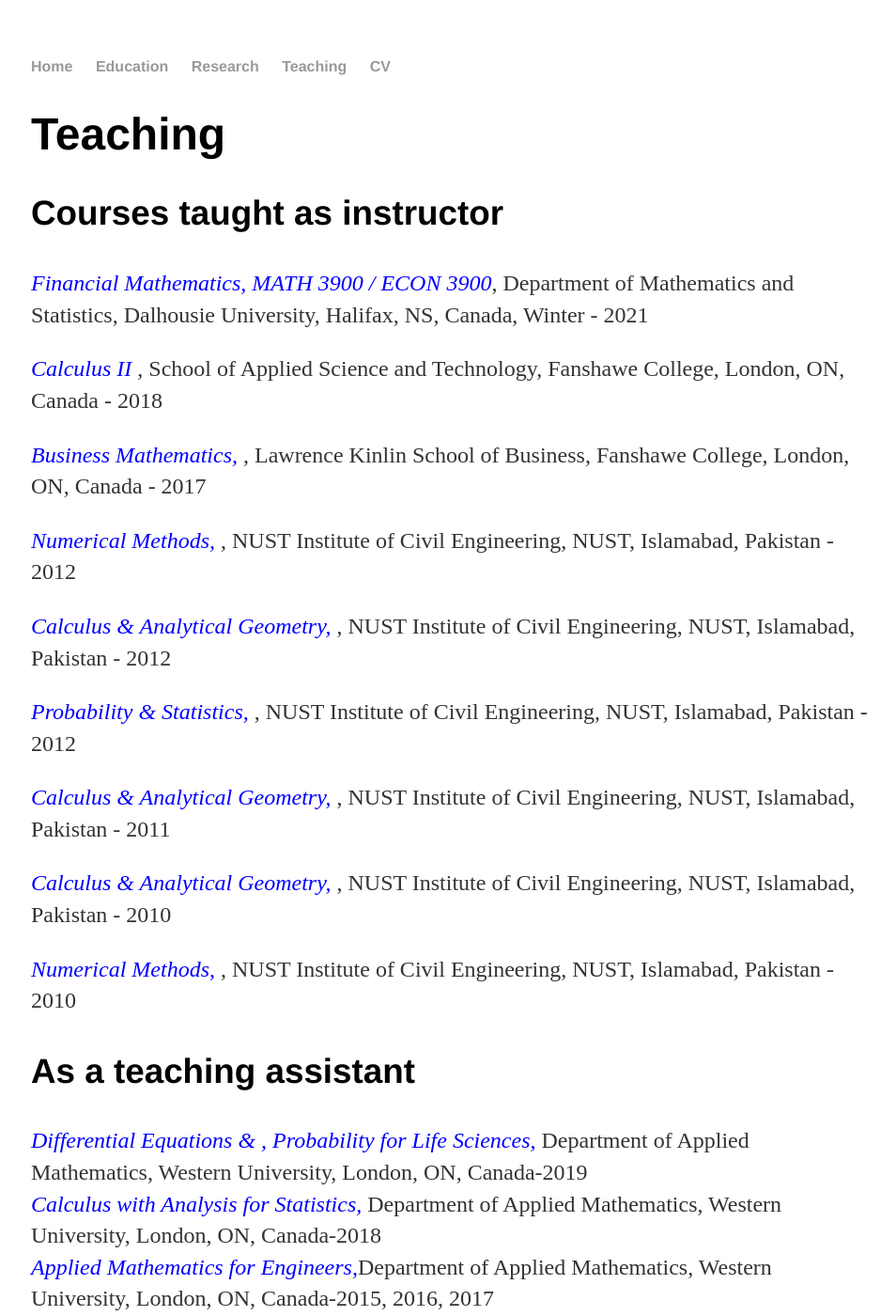
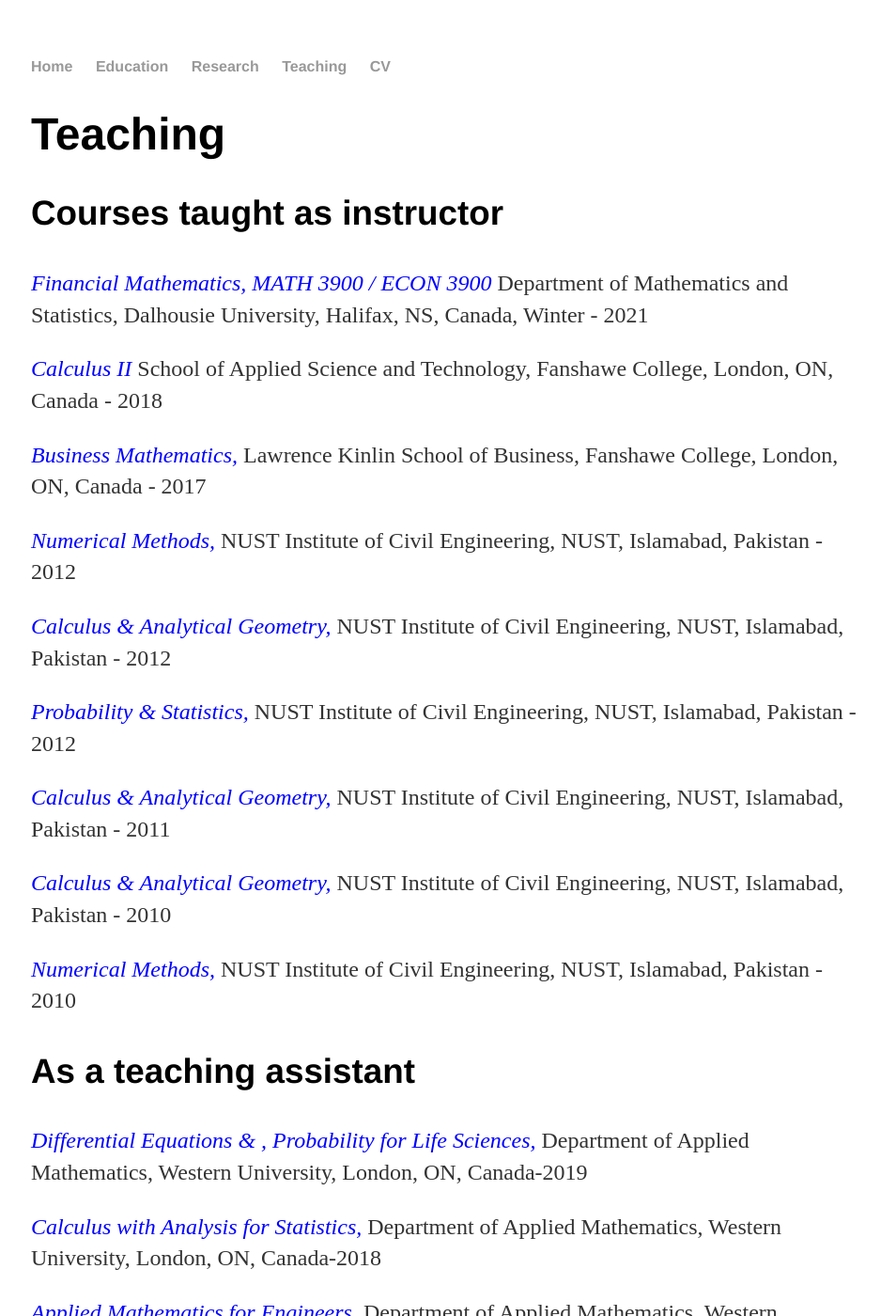
Before and after one commit to MathBioInfo/amjadkhan, a Jekyll site: the page built from Teaching/index.html, in a window 1280 px wide and 1400 px high. Shown: the whole window at 94% size, without its empty margins (159-1113 px from the left). Built offline with Jekyll 4.4.1, drawn with Linux system fonts in a browser that asks for light colours.

Commit message:
Update index.html

```diff
--- a/Teaching/index.html
+++ b/Teaching/index.html
@@ -7,38 +7,44 @@
 			<h1>Teaching</h1>
 			<link rel="stylesheet" type="text/css" href="css/main.css">
 			<h3> Courses taught as instructor</h3>
-			<p> <a style="color:blue;" href="https://cdn.dal.ca/content/dam/dalhousie/pdf/faculty/science/math-stats/Math%203900%20Winter%202021%20Khan.pdf"><i>Financial Mathematics, MATH 3900 / ECON 3900</i></a>, Department of Mathematics and Statistics, Dalhousie University, Halifax, NS, Canada, Winter -
+			<p> <a style="color:blue;" href="https://cdn.dal.ca/content/dam/dalhousie/pdf/faculty/science/math-stats/Math%203900%20Winter%202021%20Khan.pdf"><i>Financial Mathematics, MATH 3900 / ECON 3900</i></a> Department of Mathematics and Statistics, Dalhousie University, Halifax, NS, Canada, Winter -
 2021
 
 				</p>
-			<p> <i style="color:blue;">Calculus II </i>, School of Applied Science and Technology, Fanshawe College, London, ON, Canada - 2018
+			<p> <i style="color:blue;">Calculus II </i> School of Applied Science and Technology, Fanshawe College, London, ON, Canada - 2018
 
 				</p>
-		        <p> <i style="color:blue;">Business Mathematics, </i>, Lawrence Kinlin School of Business, Fanshawe College, London, ON, Canada - 2017
+		        <p> <i style="color:blue;">Business Mathematics, </i> Lawrence Kinlin School of Business, Fanshawe College, London, ON, Canada - 2017
 
 			</p>
-			<p> <i style="color:blue;">Numerical Methods, </i>, NUST Institute of Civil Engineering, NUST, Islamabad, Pakistan - 2012
+			<p> <i style="color:blue;">Numerical Methods, </i> NUST Institute of Civil Engineering, NUST, Islamabad, Pakistan - 2012
 			</p>
-			<p> <i style="color:blue;">Calculus & Analytical Geometry, </i>, NUST Institute of Civil Engineering, NUST, Islamabad, Pakistan - 2012
+			<p> <i style="color:blue;">Calculus & Analytical Geometry, </i> NUST Institute of Civil Engineering, NUST, Islamabad, Pakistan - 2012
 			</p>
-			<p> <i style="color:blue;">Probability & Statistics, </i>, NUST Institute of Civil Engineering, NUST, Islamabad, Pakistan - 2012
+			<p> <i style="color:blue;">Probability & Statistics, </i> NUST Institute of Civil Engineering, NUST, Islamabad, Pakistan - 2012
                         </p>
-			<p> <i style="color:blue;">Calculus & Analytical Geometry, </i>, NUST Institute of Civil Engineering, NUST, Islamabad, Pakistan - 2011
+			<p> <i style="color:blue;">Calculus & Analytical Geometry, </i> NUST Institute of Civil Engineering, NUST, Islamabad, Pakistan - 2011
 			</p>
-			<p> <i style="color:blue;">Calculus & Analytical Geometry, </i>, NUST Institute of Civil Engineering, NUST, Islamabad, Pakistan - 2010
+			<p> <i style="color:blue;">Calculus & Analytical Geometry, </i> NUST Institute of Civil Engineering, NUST, Islamabad, Pakistan - 2010
 			</p>
-			<p> <i style="color:blue;">Numerical Methods, </i>, NUST Institute of Civil Engineering, NUST, Islamabad, Pakistan - 2010
+			<p> <i style="color:blue;">Numerical Methods, </i> NUST Institute of Civil Engineering, NUST, Islamabad, Pakistan - 2010
 			</p>
 
 			<h3> As a teaching assistant </h3>
 			<p>
 			<i style="color:blue;">Differential Equations & , Probability for Life Sciences,</i> Department of Applied Mathematics, Western University, London, ON, Canada-2019
-			<br><i style="color:blue;">Calculus with Analysis for Statistics,</i> Department of Applied Mathematics, Western University, London, ON, Canada-2018
-			<br><i style="color:blue;">Applied Mathematics for Engineers,</i>Department of Applied Mathematics, Western University, London, ON, Canada-2015, 2016, 2017
-			<br><i style="color:blue;">Introduction to Differential Equations,</i>Department of Mathematics & Statistics, McMaster University, Hamilton, On, Canada-2015
-			<br><i style="color:blue;">Engineering Mathematics,</i>Department of Mathematics & Statistics, McMaster University, Hamilton, On, Canada-2014
-			<br><i style="color:blue;">Linear Algebra,</i>Department of Mathematics & Statistics, McMaster University, Hamilton, On, Canada-2014
-			<br><i style="color:blue;">Linear Algebra,</i>Department of Mathematics & Statistics, McMaster University, Hamilton, On, Canada-2013
+			</p>
+			<p><i style="color:blue;">Calculus with Analysis for Statistics,</i> Department of Applied Mathematics, Western University, London, ON, Canada-2018
+			</p>
+			<p><i style="color:blue;">Applied Mathematics for Engineers,</i> Department of Applied Mathematics, Western University, London, ON, Canada-2015, 2016, 2017
+			</p>
+			<p><i style="color:blue;">Introduction to Differential Equations,</i> Department of Mathematics & Statistics, McMaster University, Hamilton, On, Canada-2015
+			</p>
+			<p><i style="color:blue;">Engineering Mathematics,</i> Department of Mathematics & Statistics, McMaster University, Hamilton, On, Canada-2014
+			</p>
+			<p><i style="color:blue;">Linear Algebra,</i> Department of Mathematics & Statistics, McMaster University, Hamilton, On, Canada-2014
+			</p>
+			<p><i style="color:blue;">Linear Algebra,</i> Department of Mathematics & Statistics, McMaster University, Hamilton, On, Canada-2013
 			</p>
 
 
```
